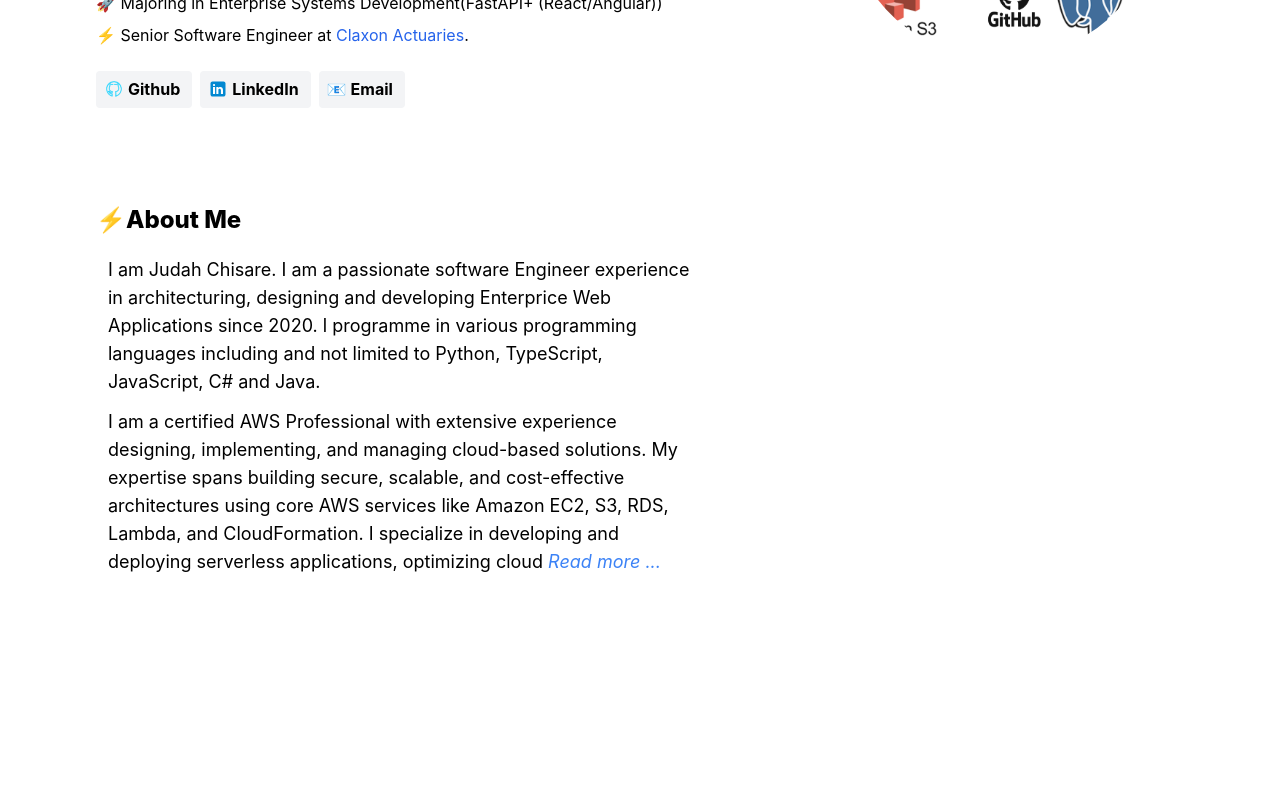
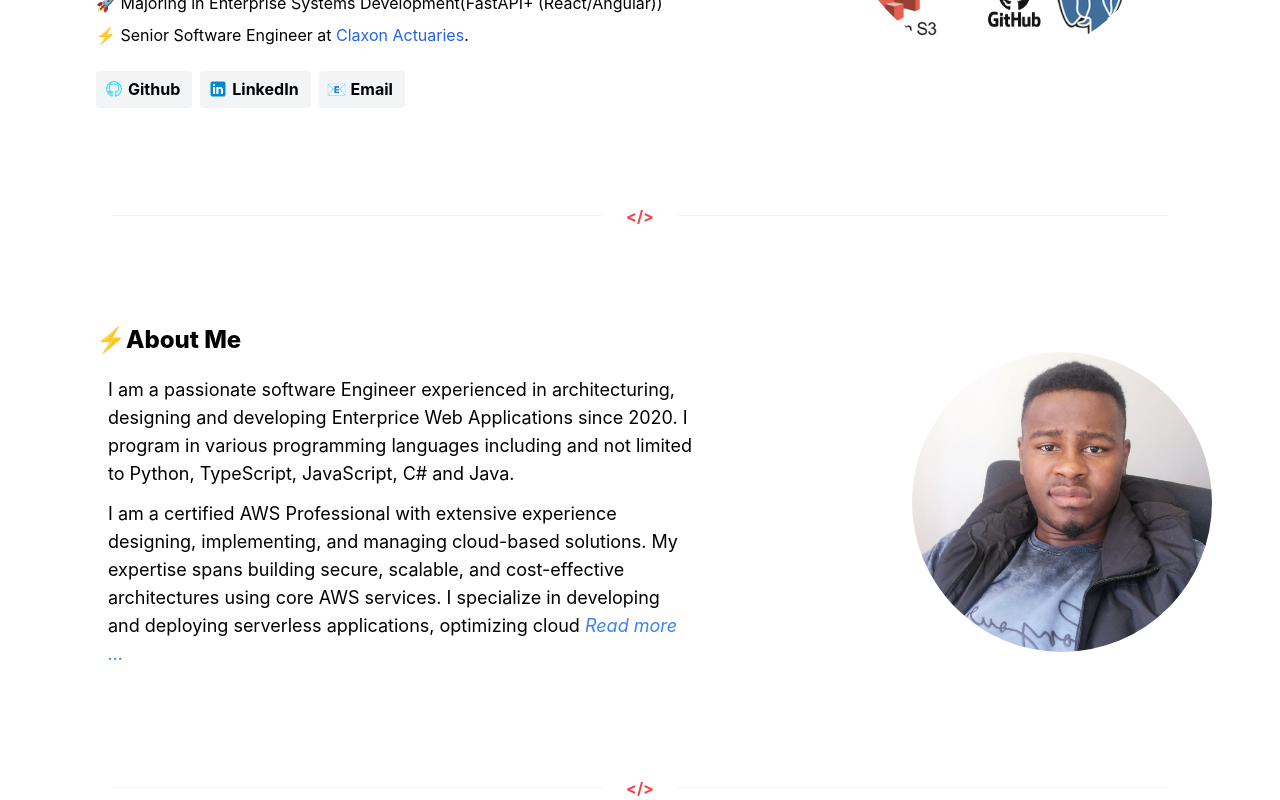
Before and after one commit to judahtc/reactportfolio, a React (Vite) app in the folder portfolio/: page / in a window 1280 px wide. Shown: the part 417-1217 px from the top of the page. Before the commit the page ends 1005 px from the top, so only its background shows below. Built offline with nearby package versions, Linux system fonts and the light colour scheme.

Commit message:
feat: created an animation when one scrolls through about

```diff
--- a/portfolio/src/App.tsx
+++ b/portfolio/src/App.tsx
@@ -1,7 +1,9 @@
 
 import './App.css'
 import About from './components/About'
+import Devider from './components/Divider'
 import HeroSection from './components/HeroSection'
+import MyPic from './components/MyPic'
 import NavBar from './components/NavBar'
 import SkillsPic from './components/SkillsPic'
 
@@ -16,7 +18,15 @@ function App() {
 <HeroSection/>
 <SkillsPic/>
 </div>
+<Devider/>
+
+<div className='flex items-center '>
 <About/>
+<MyPic/>
+</div>
+
+<Devider/>
+
 
 
 
--- a/portfolio/src/components/About.tsx
+++ b/portfolio/src/components/About.tsx
@@ -1,41 +1,97 @@
-import { useState } from "react";
+import { useState, useEffect } from "react";
 
-export default function About(){
+export default function About() {
+  const [readMore, setReadMore] = useState(true);
 
-    const [readMore, setReadMore] = useState(true)
+  // This will handle the "Read more" functionality
+  function readmore() {
+    setReadMore(!readMore);
+  }
 
+  useEffect(() => {
+    const animatedText = document.getElementById("animatedText");
 
+    // Check if the element exists
+    if (animatedText) {
+      const observer = new IntersectionObserver((entries) => {
+        entries.forEach((entry) => {
+          if (entry.isIntersecting) {
+            // Apply the fade-in animation when the element is in view
+            animatedText.classList.add("animate-fade-in");
+            observer.disconnect(); // Stop observing once animation has been triggered
+          }
+        });
+      });
 
-    function readmore(){
-        setReadMore(!readMore)
+      // Start observing the element
+      observer.observe(animatedText);
+
+      // Cleanup observer when component is unmounted
+      return () => {
+        observer.disconnect();
+      };
     }
+  }, []); // Empty dependency array ensures this effect runs only once
+
   const globalStyle = {
     fontFamily:
       'Inter, -apple-system, BlinkMacSystemFont, "Segoe UI", Helvetica, Arial, sans-serif, "Apple Color Emoji", "Segoe UI Emoji", "Segoe UI Symbol"',
   };
+
   return (
     <>
-        <div className="mx-24 mt-24 w-1/2" style={globalStyle}>
-
+      <div
+        className="mx-24 mt-24 w-1/2 opacity-0 transform translate-y-10" // Added opacity and translation
+        id="animatedText"
+        style={globalStyle}
+      >
         <div className="title font-extrabold text-2xl mb-5">⚡About Me</div>
-
         <div className="w-11/12 ml-3 mb-3 text-lg">
           <p className="mb-3">
-                    I am Judah Chisare. I am a passionate software Engineer experience in architecturing, designing and developing Enterprice Web Applications since 2020. l programme in various programming languages including and not limited to Python, TypeScript, JavaScript, C# and Java.
+            I am a passionate software Engineer experienced in architecturing,
+            designing and developing Enterprice Web Applications since 2020. I
+            program in various programming languages including and not limited to
+            Python, TypeScript, JavaScript, C# and Java.
           </p>
 
           <p>
-
-                    {readMore? <span>                I am a certified AWS Professional with extensive experience designing, implementing, and managing cloud-based solutions. My expertise spans building secure, scalable, and cost-effective architectures using core AWS services like Amazon EC2, S3, RDS, Lambda, and CloudFormation.
-
-I specialize in developing and deploying serverless applications, optimizing cloud <i className="text-blue-500 cursor-pointer" onClick={readmore}>Read more ...</i></span>:<span>                I am a certified AWS Professional with extensive experience designing, implementing, and managing cloud-based solutions. My expertise spans building secure, scalable, and cost-effective architectures using core AWS services like Amazon EC2, S3, RDS, Lambda, and CloudFormation.
-
-I specialize in developing and deploying serverless applications, optimizing cloud infrastructure for performance and cost, and ensuring compliance with industry standards such as ISO 27001 and GDPR. With hands-on experience in DevOps practices, I leverage tools like AWS CodePipeline, Terraform, and Elastic Beanstalk to automate deployments and streamline development workflows  <i className="text-blue-500 cursor-pointer" onClick={readmore}>Read less ...</i></span>}
-
+            {readMore ? (
+              <span>
+                I am a certified AWS Professional with extensive experience
+                designing, implementing, and managing cloud-based solutions. My
+                expertise spans building secure, scalable, and cost-effective
+                architectures using core AWS services. I specialize in developing
+                and deploying serverless applications, optimizing cloud{" "}
+                <i
+                  className="text-blue-500 cursor-pointer"
+                  onClick={readmore}
+                >
+                  Read more ...
+                </i>
+              </span>
+            ) : (
+              <span>
+                I am a certified AWS Professional with extensive experience
+                designing, implementing, and managing cloud-based solutions. My
+                expertise spans building secure, scalable, and cost-effective
+                architectures using core AWS services. I specialize in developing
+                and deploying serverless applications, optimizing cloud
+                infrastructure for performance and cost, and ensuring compliance
+                with industry standards such as ISO 27001 and GDPR. With hands-on
+                experience in DevOps practices, I leverage tools like AWS
+                CodePipeline, Terraform, and Elastic Beanstalk to automate
+                deployments and streamline development workflows{" "}
+                <i
+                  className="text-blue-500 cursor-pointer"
+                  onClick={readmore}
+                >
+                  Read less ...
+                </i>
+              </span>
+            )}
           </p>
         </div>
       </div>
-
     </>
-    )
+  );
 }
--- /dev/null
+++ b/portfolio/src/components/Divider.tsx
@@ -0,0 +1,20 @@
+export default function Devider(){
+
+const code="</>"
+
+    return(
+
+        <>
+<div className="mt-24 mx-28">
+<div className="flex items-center space-x-6">
+  <div className="flex-1 h-px bg-gray-100"></div>
+  <span className="text-red-500 font-bold">{code}</span>
+  <div className="flex-1 h-px bg-gray-100"></div>
+</div>
+
+</div>
+
+        </>
+    )
+
+}
--- /dev/null
+++ b/portfolio/src/components/MyPic.tsx
@@ -0,0 +1,11 @@
+export default function MyPic(){
+    return(
+        <>
+        <div>
+        <img src="\src\assets\images\judahimage2.jpg" alt="me" className="circular-image mt-24 ml-20" />
+
+        </div>
+
+        </>
+    )
+}
--- a/portfolio/src/index.css
+++ b/portfolio/src/index.css
@@ -21,3 +21,27 @@ body {
   border: none /* Optional: Add a border */;
   animation: blink 2s infinite;
 }
+
+.circular-image {
+  width: 300px; /* Set the diameter of the circle */
+  height: 300px; /* Make height and width equal for a perfect circle */
+  object-fit: cover; /* Ensures the content fits the shape */
+  border-radius: 50%; /* Creates a circular shape */
+  overflow: hidden;
+}
+
+
+@keyframes fade-in {
+  from {
+    opacity: 0;
+    transform: translateY(80px);
+  }
+  to {
+    opacity: 1;
+    transform: translateY(0);
+  }
+}
+
+.animate-fade-in {
+  animation: fade-in 1s ease-out forwards;
+}
```
Also changed, not shown: portfolio/src/assets/images/judahimage.jpeg (added), portfolio/src/assets/images/judahimage2.jpg (added). Lines whose indentation alone changed are shown as unchanged.
